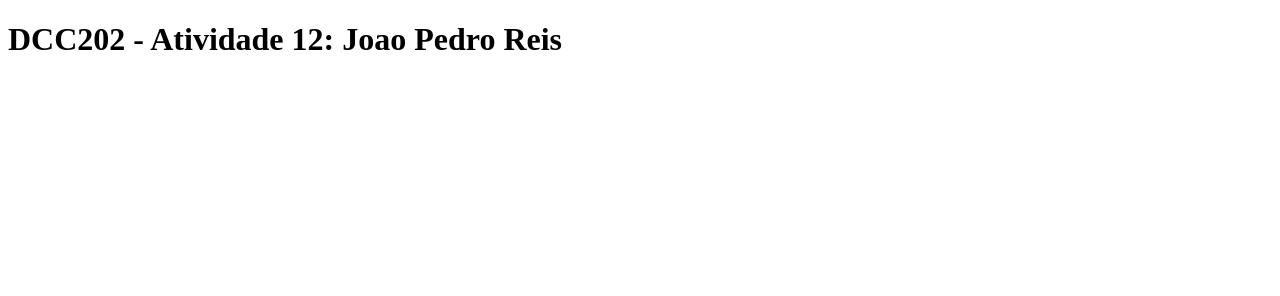
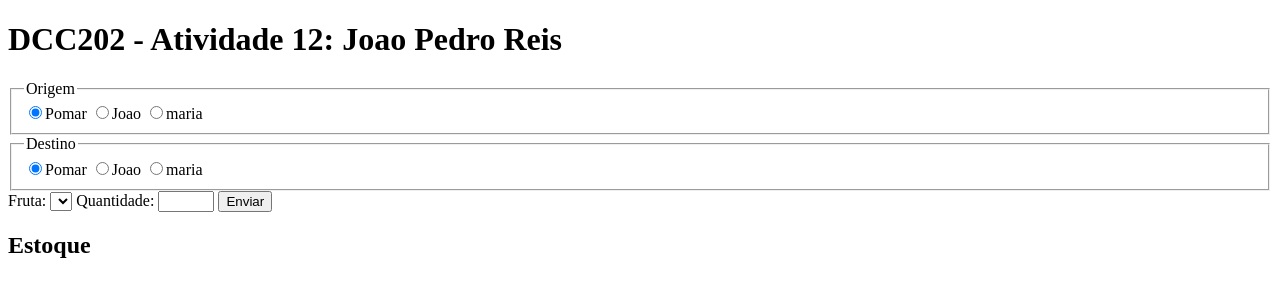
Before and after one commit to ufjf-dcc202/ufjf-dcc202-2023-3-a-atv12-JoaoPedro-Reis, a website: page index.html in a window 1280 px wide. Drawn offline with Linux system fonts and the light colour scheme.

Commit message:
ajustes no funcionamento da tela e dos dados

```diff
--- a/index.html
+++ b/index.html
@@ -9,6 +9,48 @@
 <body>
     <main>
         <h1>DCC202 - Atividade 12: Joao Pedro Reis</h1>
+        <section>
+            <form name="entrada">
+                <fieldset>
+                    <legend>Origem</legend>
+                    <label><input type="radio" name="origem" value="pomar" checked/>Pomar</label>
+                    <label><input type="radio" name="origem" value="joao" />Joao</label>
+                    <label><input type="radio" name="origem" value="maria" />maria</label>
+
+                </fieldset>
+
+                <fieldset>
+                    <legend>Destino</legend>
+                    <label><input type="radio" name="destino" value="pomar" checked/>Pomar</label>
+                    <label><input type="radio" name="destino" value="joao" />Joao</label>
+                    <label><input type="radio" name="destino" value="maria" />maria</label>
+
+                </fieldset>
+
+                <label for="ifruta">Fruta:</label>
+                <select id="ifruta" name="fruta">
+                    <option value="maca"></option>
+                    <option value="pera"></option>
+                    <option value="banana"></option>
+                    <option value="uva"></option>
+                    </select>
+                <label for="iqtd">Quantidade:</label>
+
+                <input
+                id="iqtd"
+                type="number"
+                name="quantidade"
+                min="0"
+                max="12"
+                step="1"/>
+                <button type="submit">Enviar</button>
+            </form>
+        </section>
+        <section>
+            <h2>Estoque</h2>
+            <ol id="olJoao"></ol>
+            <ol id="olMaria"></ol>
+        </section>
     </main>
 
 </body>
--- a/main.js
+++ b/main.js
@@ -1 +1,15 @@
 //main.js
+
+document.entrada.addEventListener('submit', leFormulario);
+
+const olJoao = document.querySelector("#olJoao");
+const olMaria = document.querySelector("#olMaria");
+
+function leFormulario(event){
+    event.preventDefault();
+    const fruta = document.entrada.fruta.value;
+    const quantidade = document.entrada.quantidade.value;
+
+    console.log(`fruta: ${fruta} qtd: ${quantidade}`);
+    document.entrada.submit();
+}
```
Also changed, not shown: e2e/index.html.spec.js (+1 -1 lines), estoque.js (+16 -0 lines).
